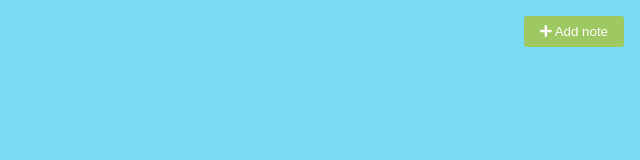
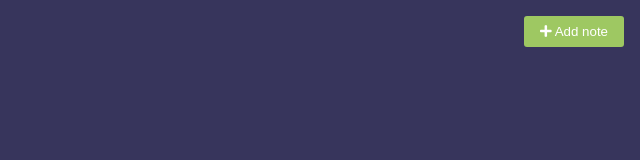
Before and after one commit to Malehek/Note-App, a plain HTML site: page index.html in a window 1280 px wide. Shown: the whole page, without its empty margins (640-1280 px from the left). Drawn offline with nearby package versions, Linux system fonts and the light colour scheme.

Commit message:
background color updated

```diff
--- a/styles.css
+++ b/styles.css
@@ -6,7 +6,7 @@
 }
 
 body {
-  background-color: #7bdaf3;
+  background-color: #37355c;
   font-family: 'Poppins', sans-serif;
   display: flex;
   flex-wrap: wrap;
```
